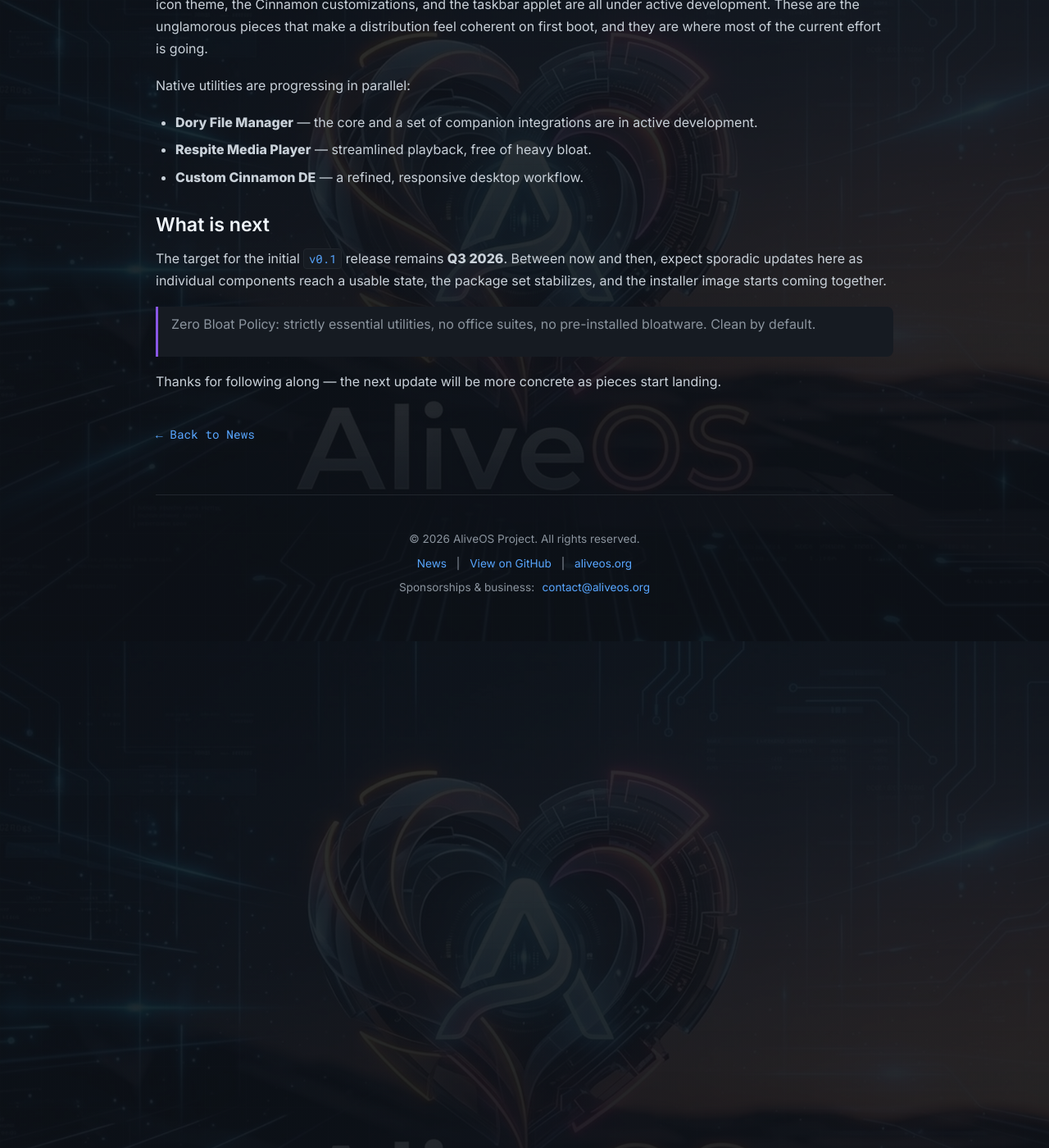
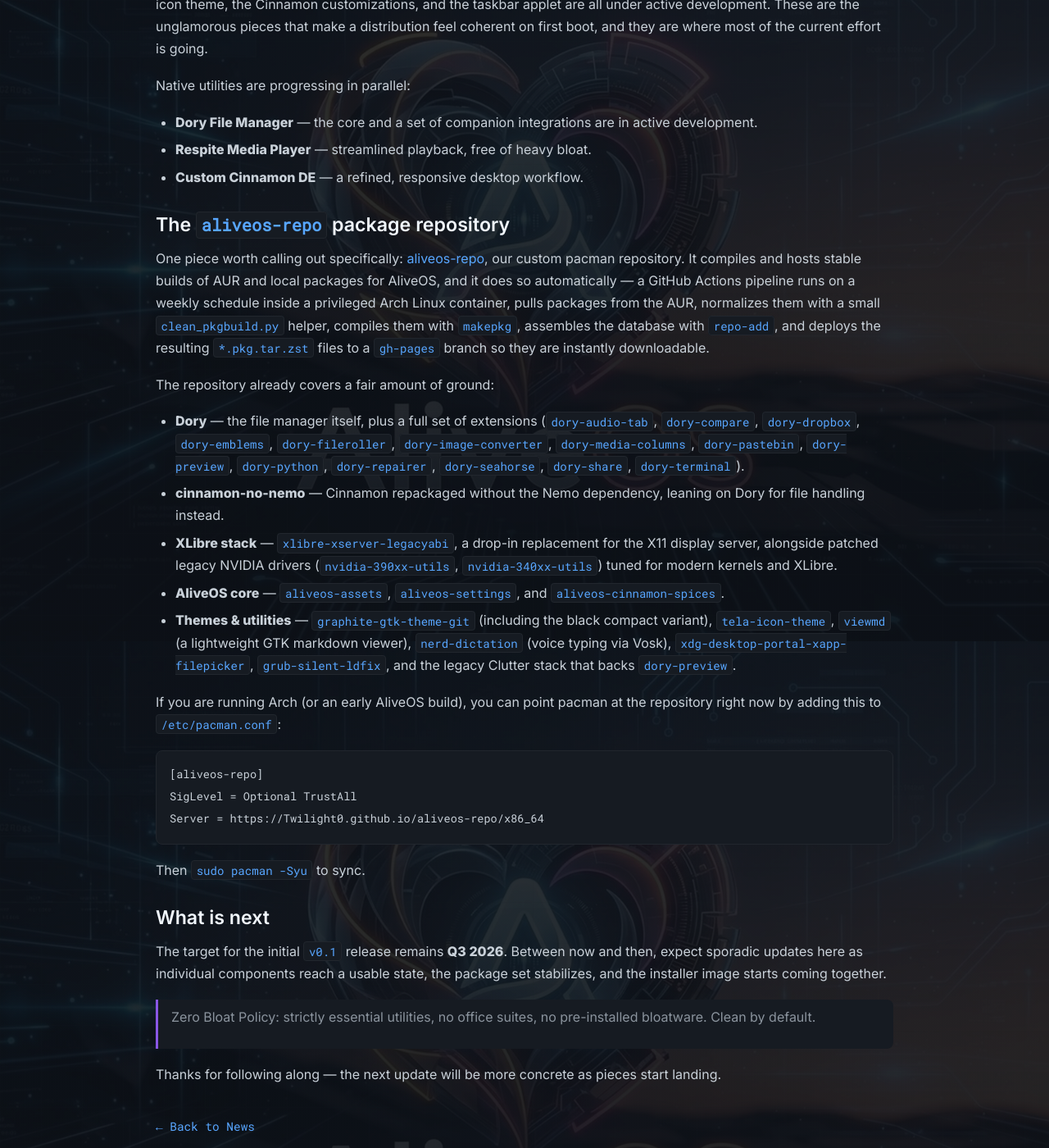
Before and after one commit to Twilight0/aliveos.github.io, a Jekyll site: the page built from _posts/2026-07-04-progress-update.md, in a window 1280 px wide and 1400 px high, scrolled down 1018 px. Shown: the whole window at 82% size. Built offline with Jekyll 4.4.1, drawn with Linux system fonts in a browser that asks for light colours.

Commit message:
Expand progress post with aliveos-repo package details

````diff
--- a/_posts/2026-07-04-progress-update.md
+++ b/_posts/2026-07-04-progress-update.md
@@ -38,6 +38,49 @@
 - **Respite Media Player** &mdash; streamlined playback, free of heavy bloat.
 - **Custom Cinnamon DE** &mdash; a refined, responsive desktop workflow.
 
+## The `aliveos-repo` package repository
+
+One piece worth calling out specifically: [aliveos-repo](https://github.com/Twilight0/aliveos-repo),
+our custom pacman repository. It compiles and hosts stable builds of AUR and
+local packages for AliveOS, and it does so automatically &mdash; a GitHub
+Actions pipeline runs on a weekly schedule inside a privileged Arch Linux
+container, pulls packages from the AUR, normalizes them with a small
+`clean_pkgbuild.py` helper, compiles them with `makepkg`, assembles the
+database with `repo-add`, and deploys the resulting `*.pkg.tar.zst` files to a
+`gh-pages` branch so they are instantly downloadable.
+
+The repository already covers a fair amount of ground:
+
+- **Dory** &mdash; the file manager itself, plus a full set of extensions
+  (`dory-audio-tab`, `dory-compare`, `dory-dropbox`, `dory-emblems`,
+  `dory-fileroller`, `dory-image-converter`, `dory-media-columns`,
+  `dory-pastebin`, `dory-preview`, `dory-python`, `dory-repairer`,
+  `dory-seahorse`, `dory-share`, `dory-terminal`).
+- **cinnamon-no-nemo** &mdash; Cinnamon repackaged without the Nemo dependency,
+  leaning on Dory for file handling instead.
+- **XLibre stack** &mdash; `xlibre-xserver-legacyabi`, a drop-in replacement
+  for the X11 display server, alongside patched legacy NVIDIA drivers
+  (`nvidia-390xx-utils`, `nvidia-340xx-utils`) tuned for modern kernels and
+  XLibre.
+- **AliveOS core** &mdash; `aliveos-assets`, `aliveos-settings`, and
+  `aliveos-cinnamon-spices`.
+- **Themes &amp; utilities** &mdash; `graphite-gtk-theme-git` (including the
+  black compact variant), `tela-icon-theme`, `viewmd` (a lightweight GTK
+  markdown viewer), `nerd-dictation` (voice typing via Vosk),
+  `xdg-desktop-portal-xapp-filepicker`, `grub-silent-ldfix`, and the legacy
+  Clutter stack that backs `dory-preview`.
+
+If you are running Arch (or an early AliveOS build), you can point pacman at the
+repository right now by adding this to `/etc/pacman.conf`:
+
+```ini
+[aliveos-repo]
+SigLevel = Optional TrustAll
+Server = https://Twilight0.github.io/aliveos-repo/x86_64
+```
+
+Then `sudo pacman -Syu` to sync.
+
 ## What is next
 
 The target for the initial `v0.1` release remains **Q3 2026**. Between now and
````
